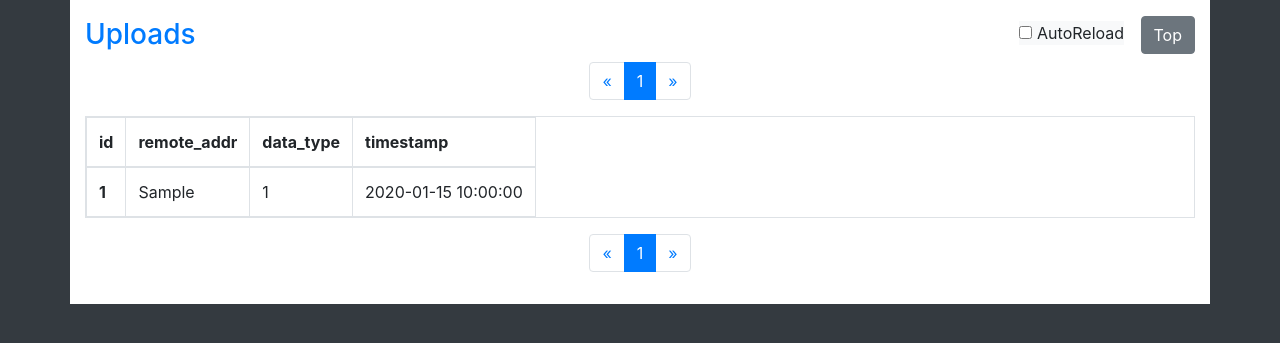
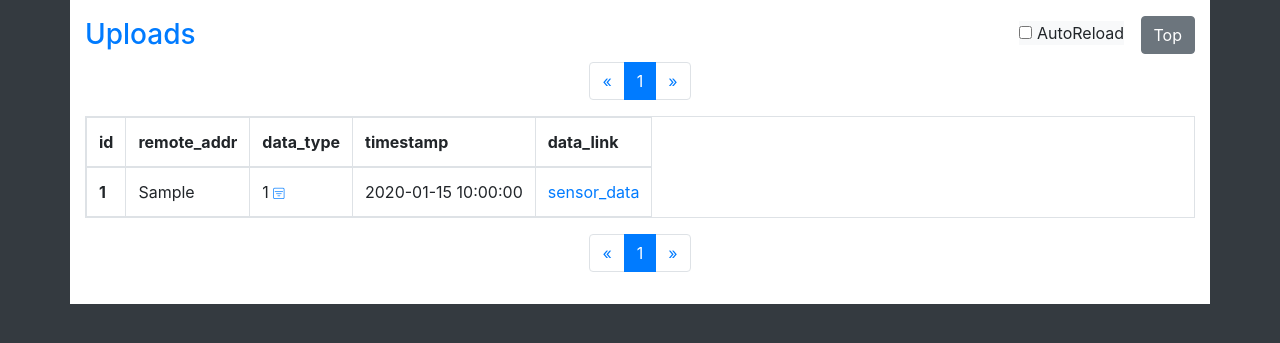
Before and after one commit to BeatCraft/iot-uploader, a FastAPI app: page /tools/uploads in a window 1280 px wide. Shown: the top 343 px of the page. Run offline with FastAPI, Linux system fonts and the light colour scheme; tables that the repository leaves empty hold one stand-in row (values such as "Sample post").

Commit message:
uploads data_link

```diff
--- a/templates/base.html
+++ b/templates/base.html
@@ -21,7 +21,7 @@
           {{ title }}
         </a>
       </h3>
-      <span id="query"></span>
+      <span id="query" class="ml-1"></span>
     </div>
     <div class="col-sm text-right">
       <span class="form-check form-check-inline form-switch bg-light">
--- a/templates/uploads.html
+++ b/templates/uploads.html
@@ -4,14 +4,23 @@
       <th>remote_addr</th>
       <th>data_type</th>
       <th>timestamp</th>
+      <th>data_link</th>
     {% endblock %}
     {% block tbody %}
       {% for d in uploads %}
       <tr>
-      <th>{{ d.id }}</th>
-      <td>{{ d.remote_addr or "" }}</td>
-      <td>{{ d.data_type or "" }}</td>
-      <td class="text-nowrap">{{ d.timestamp }}</td>
+        <th>{{ d.id }}</th>
+        <td>{{ d.remote_addr }}</td>
+        <td>
+          {{ d.data_type }}
+          <a href="?data_type={{ d.data_type }}">
+            <i class="bi-filter-square"></i>
+          </a>
+        </td>
+        <td class="text-nowrap">{{ d.timestamp }}</td>
+        <td>
+          <a href="/tools/sensordata?upload_id={{ d.id }}">sensor_data</a>
+        </td>
       </tr>
       {% endfor %}
     {% endblock %}
```
